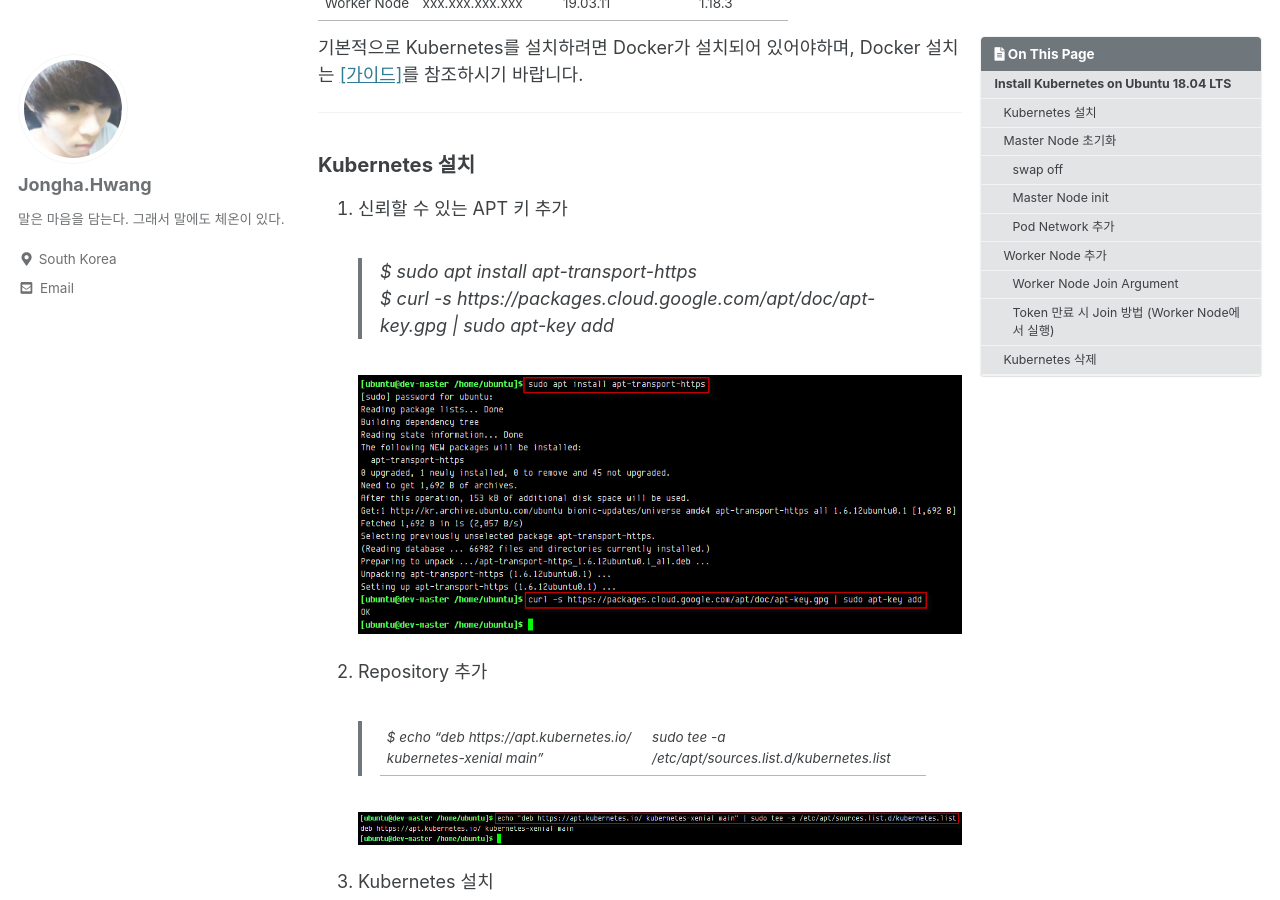
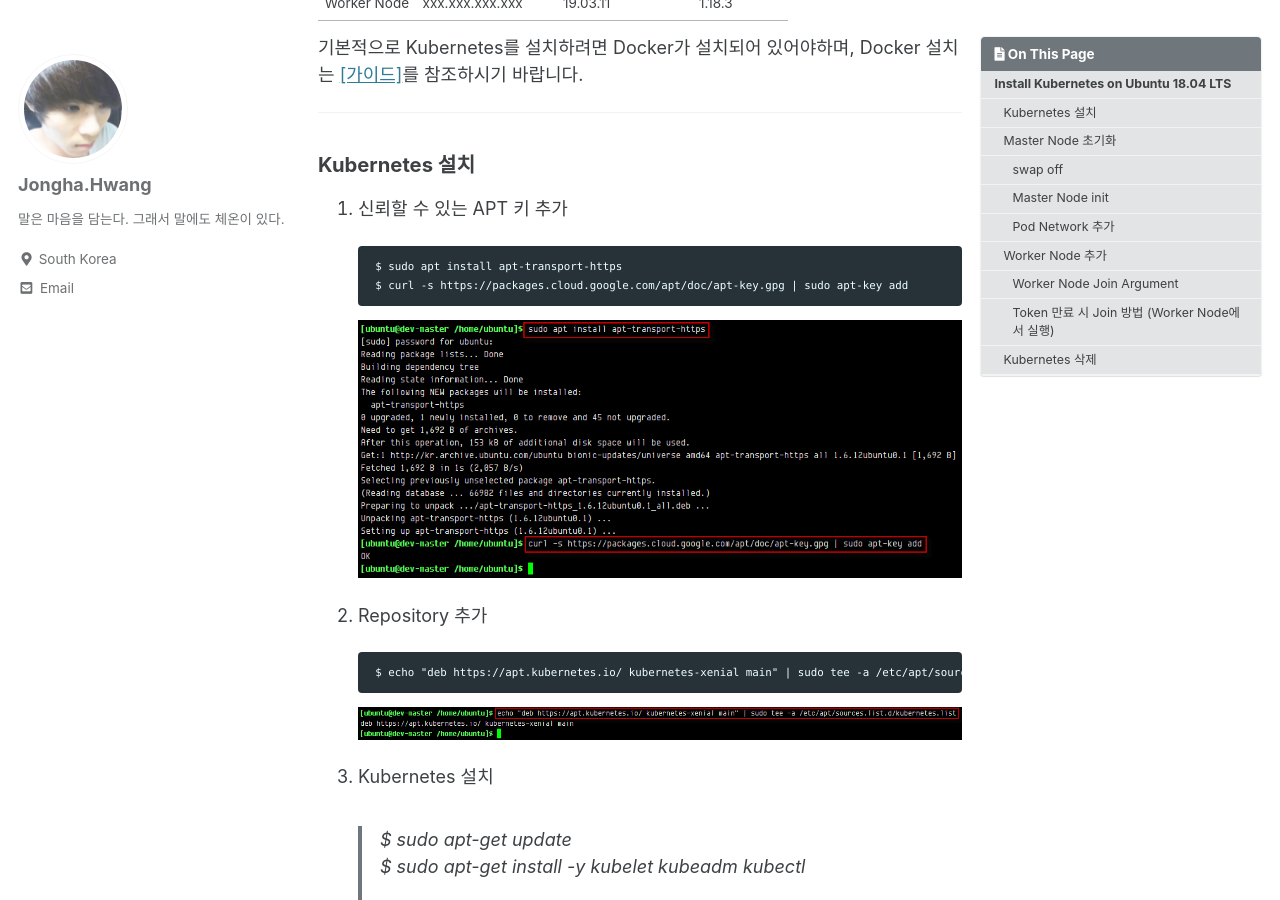
Before and after one commit to jongha0212/jongha0212.github.io, a Jekyll site: the page built from _posts/2020-06-11-Kubernetes-Install.md, in a window 1280 px wide and 900 px high, scrolled down 517 px. Built offline with Jekyll 4.4.1, drawn with Linux system fonts in a browser that asks for light colours; cached includes are drawn as plain includes; comment, search, counter and statistics services are not loaded.

````diff
--- a/_posts/2020-06-11-Kubernetes-Install.md
+++ b/_posts/2020-06-11-Kubernetes-Install.md
@@ -27,12 +27,18 @@ Master Node와 Worker Node는 최소 1개씩 필요하며, 본 가이드에서 *
 ### Kubernetes **설치** <a name="kubernetes-설치"></a>
 
 1. 신뢰할 수 있는 APT 키 추가
-    > $ sudo apt install apt-transport-https
-    > $ curl -s https://packages.cloud.google.com/apt/doc/apt-key.gpg | sudo apt-key add
+
+    ```
+    $ sudo apt install apt-transport-https
+    $ curl -s https://packages.cloud.google.com/apt/doc/apt-key.gpg | sudo apt-key add
+    ```
 
     ![]({{ site.url }}{{ site.baseurl }}/assets/images/kubernetes/install/apt-transport.png ){: .align-center}
 1. Repository 추가
-    > $ echo "deb https://apt.kubernetes.io/ kubernetes-xenial main" | sudo tee -a /etc/apt/sources.list.d/kubernetes.list
+
+    ```
+    $ echo "deb https://apt.kubernetes.io/ kubernetes-xenial main" | sudo tee -a /etc/apt/sources.list.d/kubernetes.list
+    ```
 
     ![]({{ site.url }}{{ site.baseurl }}/assets/images/kubernetes/install/add-repository.png ){: .align-center}
 1. Kubernetes 설치
````
